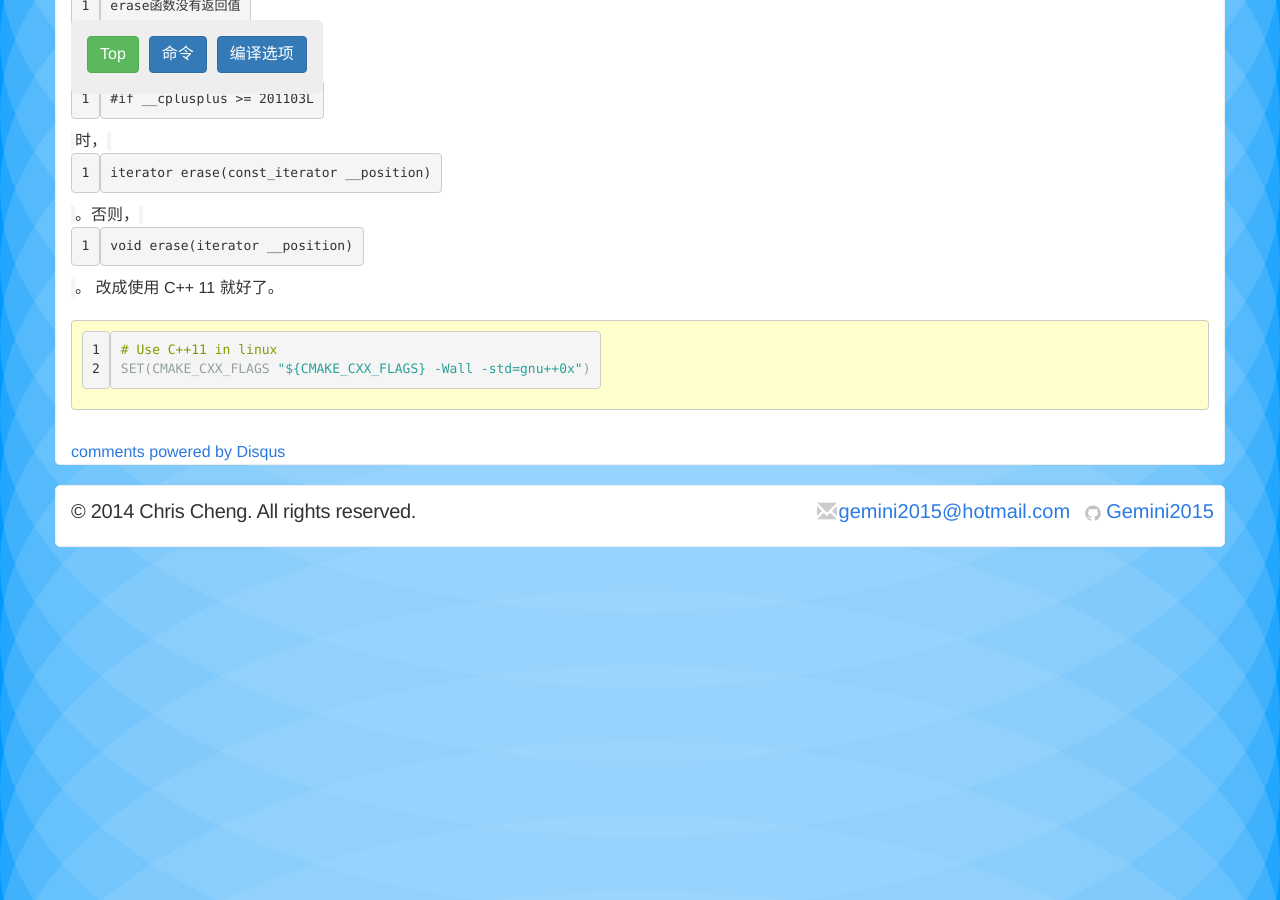
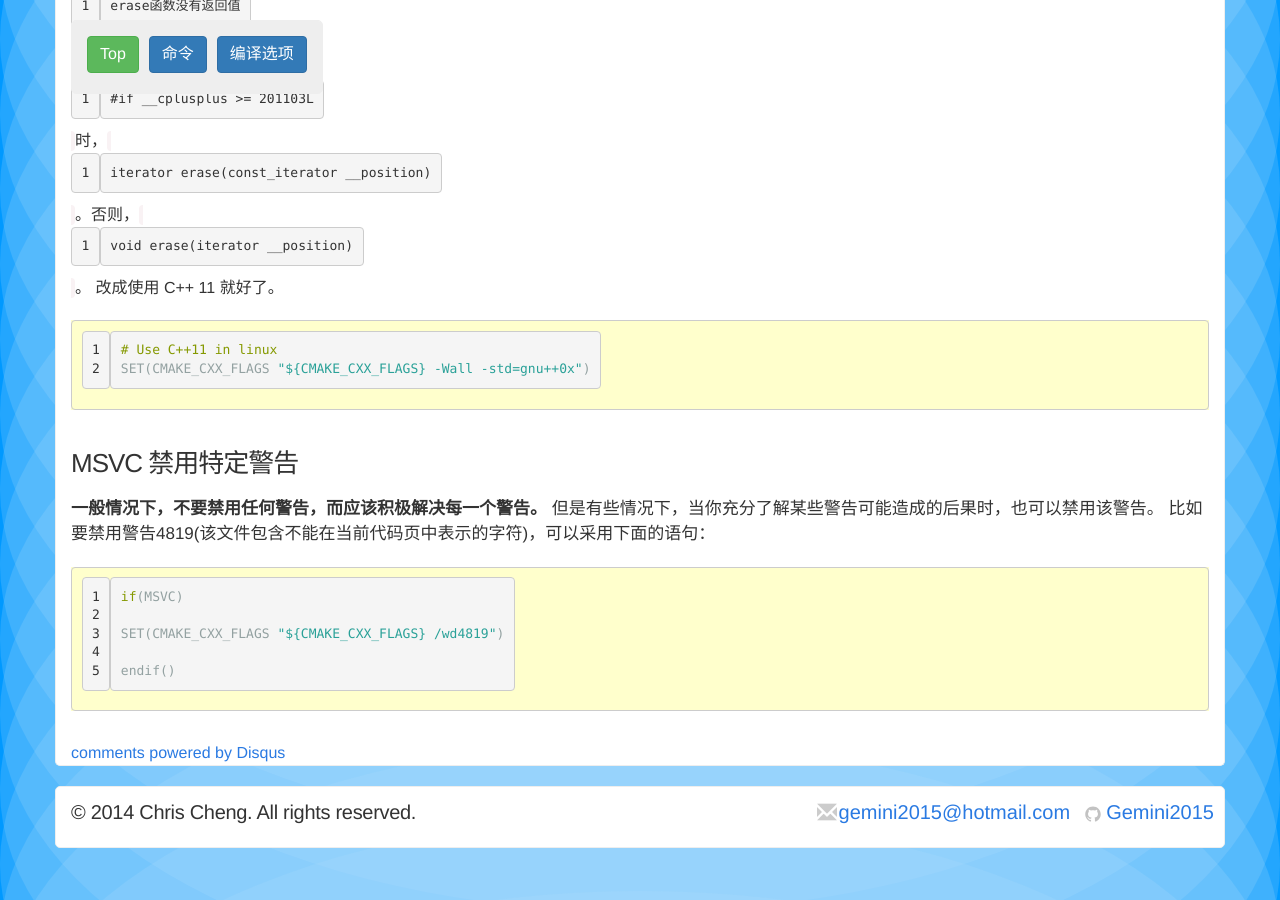
Before and after one commit to Gemini2015/gemini2015.github.io, a Jekyll site: the page built from _posts/2015-01-22-cmake-experience.markdown, in a window 1280 px wide and 900 px high, scrolled down 4161 px. Built offline with Jekyll 4.4.1, drawn with Linux system fonts in a browser that asks for light colours; nearby versions of some CDN libraries; comment, search, counter and statistics services are not loaded.

Commit message:
加入 MSVC 禁用特定警告

````diff
--- a/_posts/2015-01-22-cmake-experience.markdown
+++ b/_posts/2015-01-22-cmake-experience.markdown
@@ -119,3 +119,16 @@ while(it != DictMap.end())
 # Use C++11 in linux
 SET(CMAKE_CXX_FLAGS "${CMAKE_CXX_FLAGS} -Wall -std=gnu++0x")
 ```
+
+### MSVC 禁用特定警告
+**一般情况下，不要禁用任何警告，而应该积极解决每一个警告。**
+但是有些情况下，当你充分了解某些警告可能造成的后果时，也可以禁用该警告。
+比如要禁用警告4819(该文件包含不能在当前代码页中表示的字符)，可以采用下面的语句：
+
+```
+if(MSVC)
+
+SET(CMAKE_CXX_FLAGS "${CMAKE_CXX_FLAGS} /wd4819")
+
+endif()
+```
````
